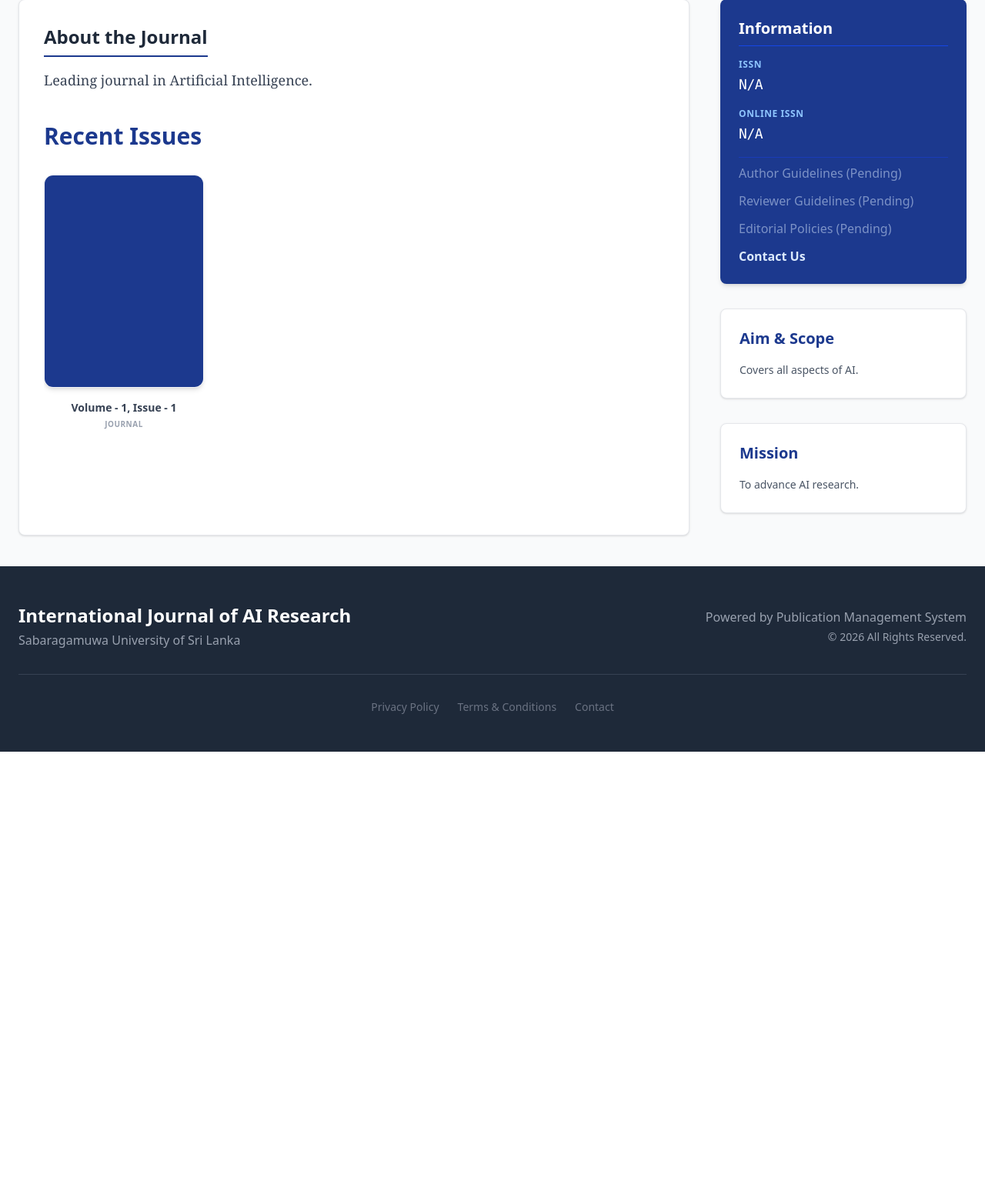
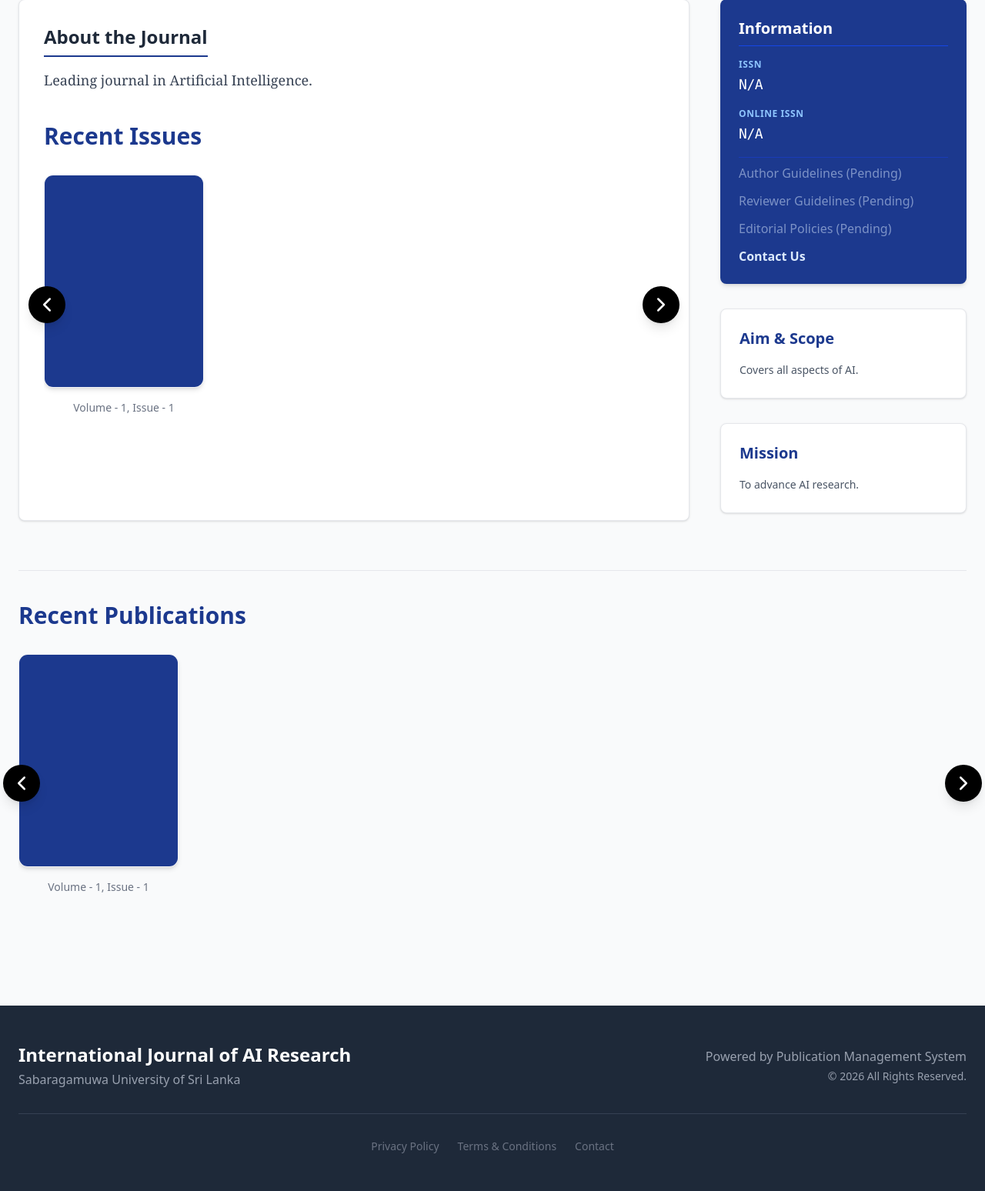
Before and after one commit to gayathrisarangika/system, a Laravel app: page /journal/1 in a window 1280 px wide. Shown: the part 243-1791 px from the top of the page at 77% size. Before the commit the page ends 1220 px from the top, so only its background shows below. Run offline with Laravel 12, Linux system fonts and the light colour scheme; data comes from the database, SQL or seed files in the repository; style sheets or scripts are compiled from the project's sources; parts of the project's set-up code (start-up, migrations or seed data) failed here and were passed over; some libraries are stand-ins or nearby versions.

Commit message:
feat: add full-width 'Recent Publications' carousel to publication pages
- Updated `RecentPublicationsCarousel` component:
    - Replaced `document.getElementById` with `useRef` to support multiple instances.
    - Made navigation arrows always visible with a solid black circular background.
    - Styled publication labels with grey, regular-weight text and removed type tags to match reference design.
- Implemented dual-carousel layout in `Journal.jsx`, `Conference.jsx`, and `Symposium.jsx`:
    - Preserved existing 'Recent Issues/Proceedings' carousel within the 'About' section.
    - Added a new, full-width `RecentPublicationsCarousel` instance (labeled 'Recent Publications') at the bottom of the page container.

Co-authored-by: gayathrisarangika <90195913+gayathrisarangika@users.noreply.github.com>

```diff
--- a/resources/js/Components/RecentPublicationsCarousel.jsx
+++ b/resources/js/Components/RecentPublicationsCarousel.jsx
@@ -1,15 +1,21 @@
-import React from 'react';
+import React, { useRef } from 'react';
 import { Link } from '@inertiajs/react';
 
 export default function RecentPublicationsCarousel({ items, title = "Recent Publications" }) {
     if (!items || items.length === 0) return null;
 
+    const scrollRef = useRef(null);
+
     const scrollLeft = () => {
-        document.getElementById('recent-publications-scroll').scrollBy({ left: -300, behavior: 'smooth' });
+        if (scrollRef.current) {
+            scrollRef.current.scrollBy({ left: -300, behavior: 'smooth' });
+        }
     };
 
     const scrollRight = () => {
-        document.getElementById('recent-publications-scroll').scrollBy({ left: 300, behavior: 'smooth' });
+        if (scrollRef.current) {
+            scrollRef.current.scrollBy({ left: 300, behavior: 'smooth' });
+        }
     };
 
     return (
@@ -18,7 +24,7 @@ export default function RecentPublicationsCarousel({ items, title = "Recent Publ
             <div className="relative group">
                 <button
                     onClick={scrollLeft}
-                    className="absolute left-[-20px] top-1/2 -translate-y-1/2 z-10 w-12 h-12 bg-gray-800/80 text-white rounded-full flex items-center justify-center opacity-0 group-hover:opacity-100 transition-opacity shadow-lg hover:bg-gray-900"
+                    className="absolute left-[-20px] top-1/2 -translate-y-1/2 z-10 w-12 h-12 bg-black text-white rounded-full flex items-center justify-center transition-all shadow-lg hover:scale-110 active:scale-95"
                 >
                     <svg xmlns="http://www.w3.org/2000/svg" fill="none" viewBox="0 0 24 24" strokeWidth={2.5} stroke="currentColor" className="w-6 h-6">
                         <path strokeLinecap="round" strokeLinejoin="round" d="M15.75 19.5L8.25 12l7.5-7.5" />
@@ -26,7 +32,7 @@ export default function RecentPublicationsCarousel({ items, title = "Recent Publ
                 </button>
 
                 <div
-                    id="recent-publications-scroll"
+                    ref={scrollRef}
                     className="flex gap-8 overflow-x-auto pb-6 snap-x no-scrollbar"
                     style={{ scrollbarWidth: 'none', msOverflowStyle: 'none' }}
                 >
@@ -58,11 +64,8 @@ export default function RecentPublicationsCarousel({ items, title = "Recent Publ
                                 )}
                             </div>
                             <div className="mt-4 text-center">
-                                <p className="text-sm font-bold text-gray-700 group-hover/card:text-blue-900 transition-colors">
+                                <p className="text-sm text-gray-500 group-hover/card:text-blue-900 transition-colors">
                                     {item.type === 'issue' ? `Volume - ${item.volume}, Issue - ${item.issue}` : `${item.year} - ${item.version}`}
-                                </p>
-                                <p className="text-[10px] text-gray-400 mt-1 uppercase tracking-wider font-semibold">
-                                    {item.type === 'issue' ? 'Journal' : item.type === 'conference' ? 'Conference' : 'Symposium'}
                                 </p>
                             </div>
                         </Link>
@@ -71,7 +74,7 @@ export default function RecentPublicationsCarousel({ items, title = "Recent Publ
 
                 <button
                     onClick={scrollRight}
-                    className="absolute right-[-20px] top-1/2 -translate-y-1/2 z-10 w-12 h-12 bg-gray-800/80 text-white rounded-full flex items-center justify-center opacity-0 group-hover:opacity-100 transition-opacity shadow-lg hover:bg-gray-900"
+                    className="absolute right-[-20px] top-1/2 -translate-y-1/2 z-10 w-12 h-12 bg-black text-white rounded-full flex items-center justify-center transition-all shadow-lg hover:scale-110 active:scale-95"
                 >
                     <svg xmlns="http://www.w3.org/2000/svg" fill="none" viewBox="0 0 24 24" strokeWidth={2.5} stroke="currentColor" className="w-6 h-6">
                         <path strokeLinecap="round" strokeLinejoin="round" d="M8.25 4.5l7.5 7.5-7.5 7.5" />
--- a/resources/js/Pages/Publications/Conference.jsx
+++ b/resources/js/Pages/Publications/Conference.jsx
@@ -112,6 +112,15 @@ export default function Conference({ conference }) {
                         </div>
                     </aside>
                 </div>
+
+                {conference.proceedings && conference.proceedings.length > 0 && (
+                    <div className="mt-16 pt-10 border-t border-gray-200">
+                        <RecentPublicationsCarousel
+                            title="Recent Publications"
+                            items={conference.proceedings.map(p => ({ ...p, type: 'conference' }))}
+                        />
+                    </div>
+                )}
             </div>
 
             {/* Footer */}
--- a/resources/js/Pages/Publications/Journal.jsx
+++ b/resources/js/Pages/Publications/Journal.jsx
@@ -112,6 +112,15 @@ export default function Journal({ journal }) {
                         </div>
                     </aside>
                 </div>
+
+                {journal.issues && journal.issues.length > 0 && (
+                    <div className="mt-16 pt-10 border-t border-gray-200">
+                        <RecentPublicationsCarousel
+                            title="Recent Publications"
+                            items={journal.issues.map(i => ({ ...i, type: 'issue' }))}
+                        />
+                    </div>
+                )}
             </div>
 
             {/* Footer */}
--- a/resources/js/Pages/Publications/Symposium.jsx
+++ b/resources/js/Pages/Publications/Symposium.jsx
@@ -112,6 +112,15 @@ export default function Symposium({ symposium }) {
                         </div>
                     </aside>
                 </div>
+
+                {symposium.proceedings && symposium.proceedings.length > 0 && (
+                    <div className="mt-16 pt-10 border-t border-gray-200">
+                        <RecentPublicationsCarousel
+                            title="Recent Publications"
+                            items={symposium.proceedings.map(p => ({ ...p, type: 'symposium' }))}
+                        />
+                    </div>
+                )}
             </div>
 
             {/* Footer */}
```
